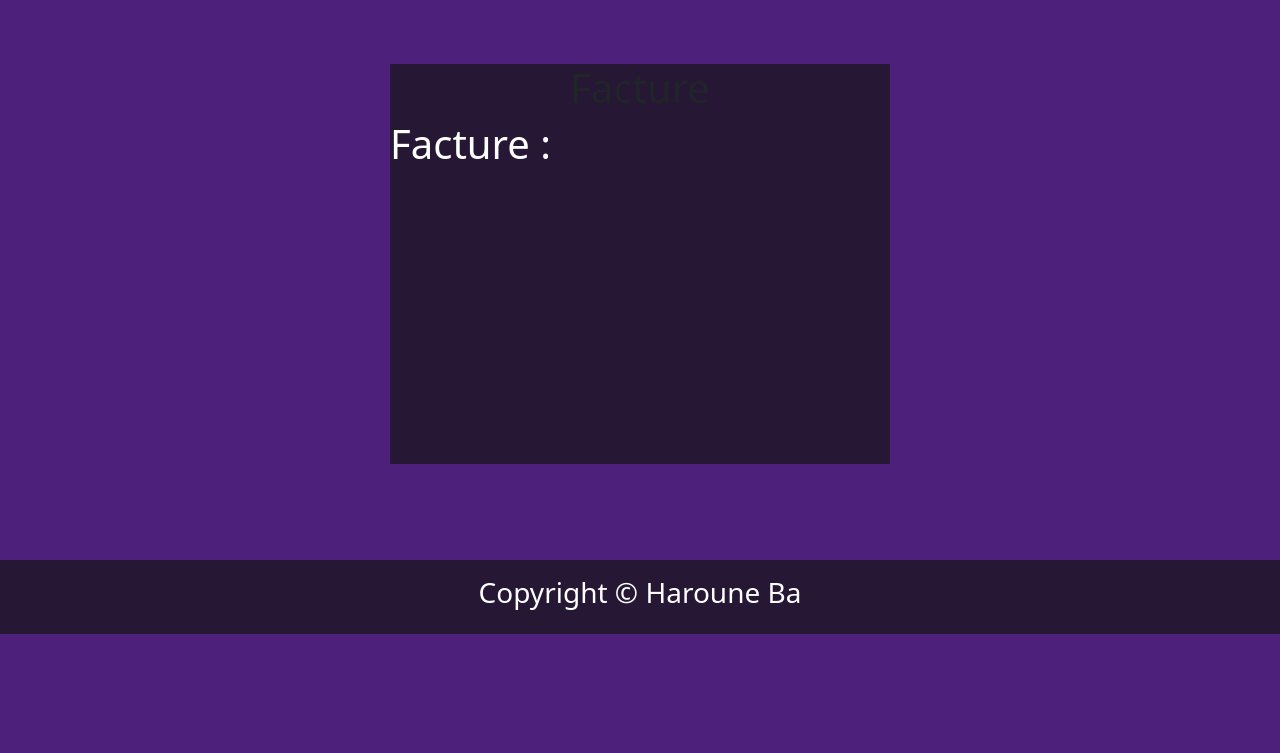
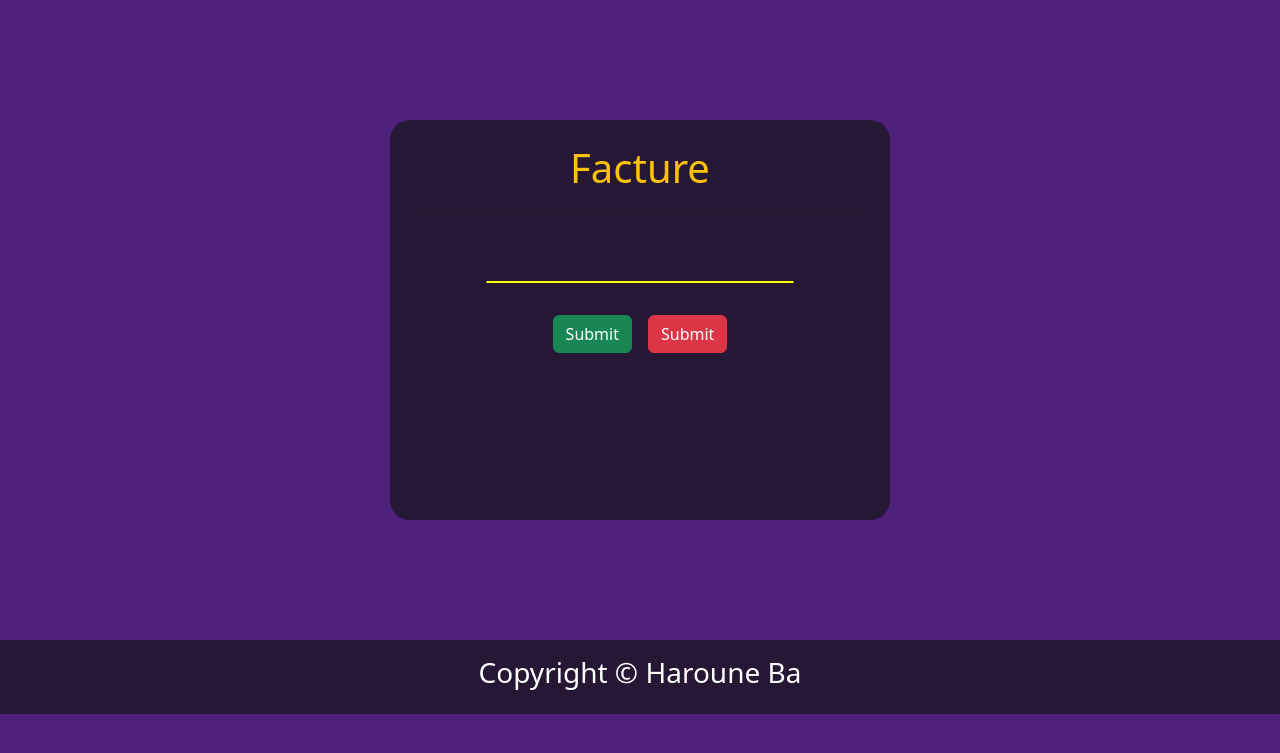
Before and after one commit to Haroone/Food_Order, a PHP site: page /facture.php in a window 1280 px wide. Shown: the top 753 px of the page. Run offline with PHP 8.4, Linux system fonts and the light colour scheme; data comes from the database, SQL or seed files in the repository; some libraries are stand-ins or nearby versions.

Commit message:
Add files via upload

```diff
--- a/facture.php
+++ b/facture.php
@@ -1,24 +1,10 @@
 <?php
 require('web_connect/config.php');
-
-//Create Query
-$query = 'SELECT * FROM plats';
-
-//GET Results
-$result = mysqli_query($conn, $query);
-
-//Fetch Data
-$menu = mysqli_fetch_all($result, MYSQLI_ASSOC);
-
-//Free Result
-mysqli_free_result($result);
 
 //Close Connection
 mysqli_close($conn);
 
 ?>
-
-
 <!DOCTYPE html>
 <html lang="en">
 
@@ -32,10 +18,12 @@ mysqli_close($conn);
 </head>
 
 <body style="background-color: #421374f0">
-    <div class="main d-flex justify-content-center align=items-center my-3">
-        <div class="m-5" style="background-color: #241831f0; width: 500px; height: 400px">
-            <h1 class="text-center">Facture</h1>
-            <h1 class="text-white">Facture :
+    <div class="main d-flex justify-content-center align=items-center my-5 p-4">
+        <div class="m-5 p-4" style="background-color: #241831f0; width: 500px; height: 400px; border-radius: 20px;">
+            <h1 class="text-center text-warning">Facture</h1>
+            <hr class="bg-warning mb-5">
+            <div class="p-4">
+                <h1 class="text-center text-warning mx-5" style="border: 1px solid yellow; border-radius: 10px">
                     <?php
                     if (isset($_POST['s'])) {
                         $somme = 0;
@@ -43,13 +31,17 @@ mysqli_close($conn);
                             $int = (int)$prix;
                             $somme = $somme + $int;
                         }
-                    echo $somme;
+                        echo $somme . "$";
                     }
                     ?>
                 </h1>
             </div>
+            <form action="" method="post" class="d-flex justify-content-center align=items-center">
+                <button class="btn btn-success mx-2" type="submit" name="o">Submit</button>
+                <button class="btn btn-danger mx-2" type="submit" name="n">Submit</button>
+            </form>
         </div>
-
+    </div>
     <!--Footer-->
     <div class="footer py-3 mt-5" style="background-color: #241831f0; color:#fff">
         <h3 class="text-center">Copyright &copy; Haroune Ba</h3>
```
Also changed, not shown: index.php (+4 -7 lines). Lines whose indentation alone changed are shown as unchanged.
